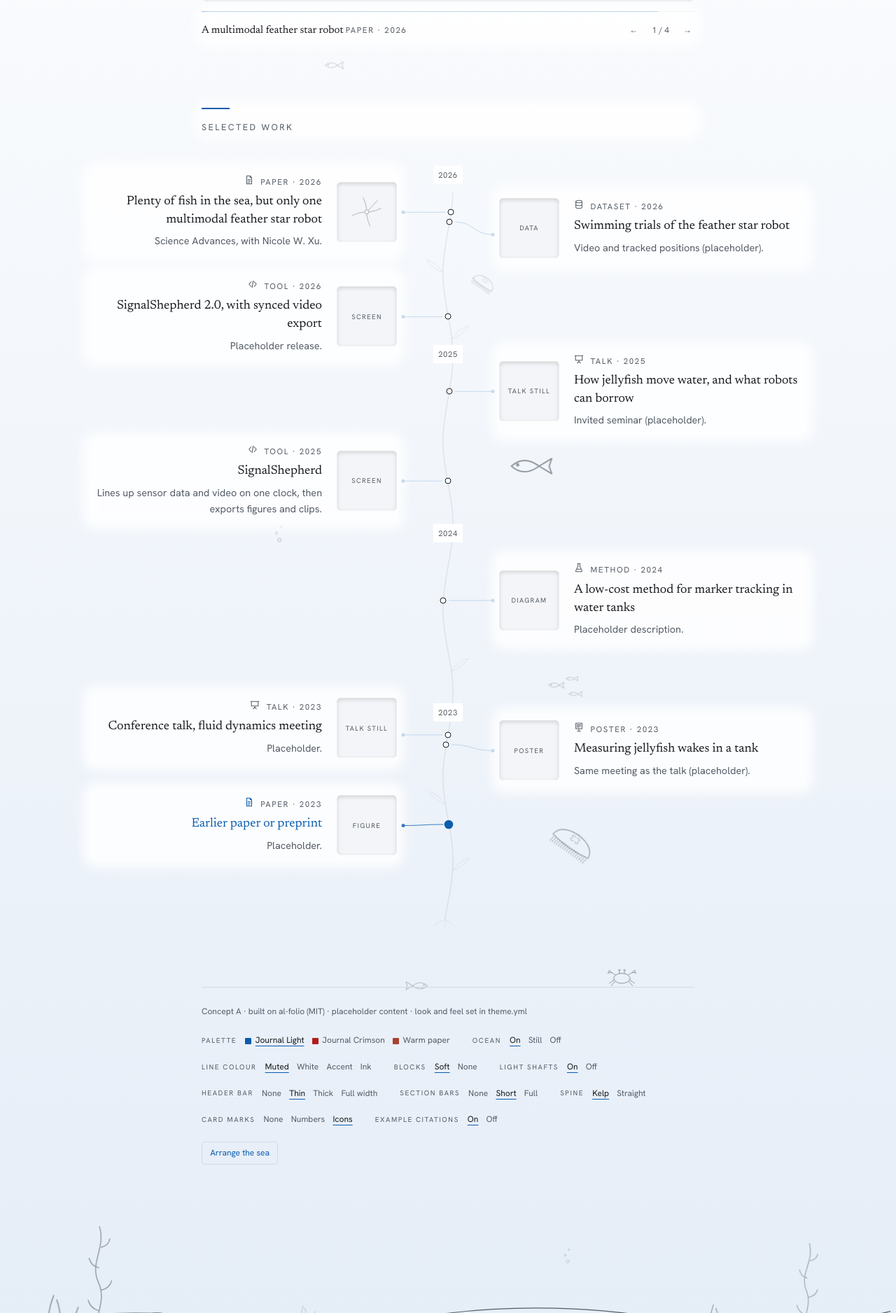
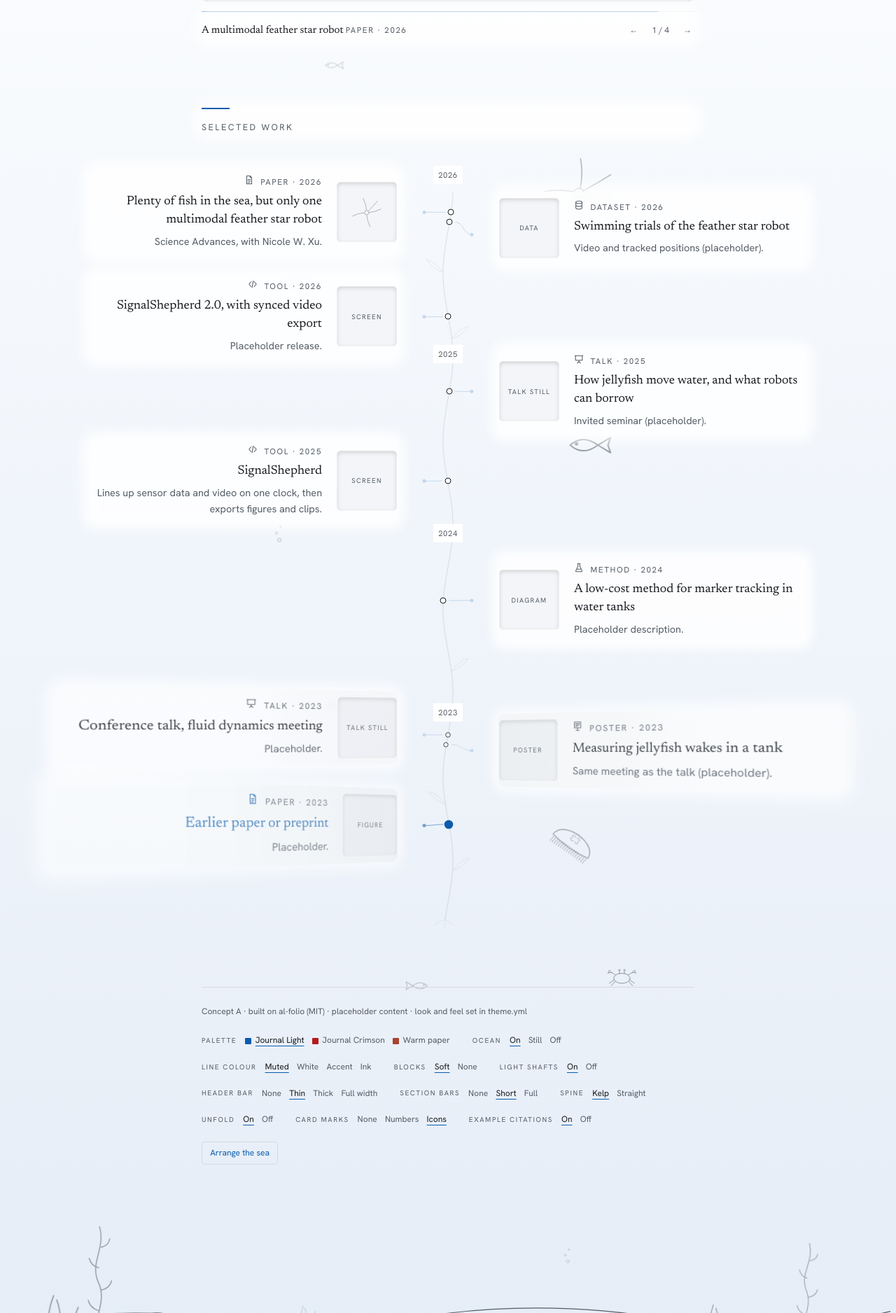
Before and after one commit to Parker-McDonnell/Parker-McDonnell.github.io, a Jekyll site: the page concepts/ma-slideshow/index.html, which Jekyll copies as it is, in a window 1280 px wide. Shown: the part 985-2861 px from the top of the page at 70% size. Built offline with Jekyll 4.4.1, drawn with Linux system fonts in a browser that asks for light colours.

Commit message:
Slideshow concept: the timeline unfolds as you scroll (cards swing open from the spine, the stalk grows); no soft ground round the QR codes
Co-Authored-By: Claude Opus 5.5 <noreply@anthropic.com>

```diff
--- a/concepts/ma-slideshow/index.html
+++ b/concepts/ma-slideshow/index.html
@@ -108,7 +108,7 @@ body { overflow-x: clip; background: var(--paper); color: var(--ink); font: 400
 @media (prefers-color-scheme: dark) { :root:not([data-theme="light"]) { --rim: rgba(255, 255, 255, .22); } }
 :root[data-theme="dark"] { --rim: rgba(255, 255, 255, .22); }
 :root[data-ocean="on"][data-blocks="soft"] :is(.feed a, .intro h1, .intro p, .view p:not(.feed p), .eyebrow, .page-title, .byline, .lede, h2,
-  .facts, .findings, .links, .qr, .related a, .caption, .mentions) {
+  .facts, .findings, .links, .related a, .caption, .mentions) {
   background: var(--veil); box-shadow: 0 0 16px 10px var(--veil); border-radius: 10px;
   -webkit-backdrop-filter: blur(6px); backdrop-filter: blur(6px); }
 .wrap { max-width: var(--col); margin: 0 auto; padding-left: max(16px, env(safe-area-inset-left, 0px)); padding-right: max(16px, env(safe-area-inset-right, 0px)); padding-block: 0 6rem; }
@@ -196,11 +196,11 @@ button:hover { color: var(--shu); }
 .works.center .ct { display: block; position: absolute; inset: 0; pointer-events: none; }
 .ct::before { content: ""; position: absolute; top: 0; bottom: 0; left: var(--spine); border-left: 1px solid var(--rule); }
 .ct-lines { position: absolute; inset: 0; width: 100%; height: 100%; overflow: visible; }
-.ct-lines g { opacity: .2; transition: opacity .4s ease; }
-.ct-lines g.on { opacity: .8; }
+.ct-lines g { opacity: calc(.2 * var(--u, 1)); transition: opacity .4s ease; }
+.ct-lines g.on { opacity: calc(.8 * var(--u, 1)); }
 .ct-lines path { fill: none; stroke: var(--shu); stroke-width: 1; }
 .ct-lines circle { fill: var(--shu); }
-.ct-node { position: absolute; left: var(--spine); width: 9px; height: 9px; padding: 0; border-radius: 50%; border: 1px solid var(--ink); background: var(--paper); transform: translate(-50%, -50%); pointer-events: auto; transition: transform .3s ease, background .3s ease, border-color .3s ease; }
+.ct-node { position: absolute; left: var(--spine); width: 9px; height: 9px; padding: 0; border-radius: 50%; border: 1px solid var(--ink); background: var(--paper); transform: translate(-50%, -50%) scale(var(--u, 1)); pointer-events: auto; transition: transform .3s ease, background .3s ease, border-color .3s ease; }
 .ct-node::before { content: ""; position: absolute; inset: -8px; }
 .ct-node:hover, .ct-node:focus-visible, .ct-node.on { background: var(--shu); border-color: var(--shu); transform: translate(-50%, -50%) scale(1.4); outline: none; }
 .ct-year { position: absolute; left: var(--spine); transform: translate(-50%, -50%); padding: .2rem .45rem; background: var(--paper); font-size: .7rem; color: var(--mute); font-variant-numeric: tabular-nums; letter-spacing: .06em; }
@@ -214,6 +214,16 @@ button:hover { color: var(--shu); }
 /* the spine as a kelp stalk (theme.yml, timeline.spine: kelp) replaces the straight line */
 .ct-lines .lanes path { fill: none; stroke: var(--mute); stroke-width: 1.25; opacity: .55; }
 .works.stem .ct::before { display: none; }
+/* unfolding (theme.yml, timeline.unfold): each card is hinged on its spine side and swings open as it comes up the
+   screen, a shadow in the fold lifting as it opens; the stalk's leaves open as it grows past them */
+.works.unfold .feed li { --hinge: 100%; --swing: 92deg; }
+.works.unfold .feed li.r { --hinge: 0%; --swing: -92deg; }
+.works.unfold .feed li > a { position: relative; transform-origin: var(--hinge) 50%;
+  transform: perspective(900px) rotateY(calc((1 - var(--u, 1)) * var(--swing))); opacity: calc(.1 + .9 * var(--u, 1)); }
+.works.unfold .feed li > a::after { content: ""; position: absolute; inset: 0; border-radius: inherit; pointer-events: none;
+  background: linear-gradient(to right, rgba(0, 0, 0, .14), transparent 70%); opacity: calc(1 - var(--u, 1)); }
+.works.unfold .feed li.l > a::after { background: linear-gradient(to left, rgba(0, 0, 0, .14), transparent 70%); }
+.works.unfold .ct-lines .lanes path.leaf { transition: opacity .8s ease; }
 .ct-lines .lanes path.stem { stroke-width: 1.4; opacity: .6; }
 .ct-lines .lanes path.leaf { stroke-width: 1; opacity: .45; }
 /* work pages */
@@ -494,7 +504,7 @@ sigshep</div>
 const site = (() => {
   const defaults = {
     slideshow: { seconds_per_slide: 6, autoplay: true, resume_after_touch_seconds: 4 },
-    timeline: { spine: 'kelp', space_per_year: '16rem', marks: 'icon' },
+    timeline: { spine: 'kelp', space_per_year: '16rem', marks: 'icon', unfold: true },
     citation_map: { demo: true },
     ocean: { enabled: true, motion: true, light_shafts: true, blocks: 'soft', line_color: 'muted' },
     qr: { site_url: '' },
@@ -1201,6 +1211,7 @@ site.use(cfg => {
     const style = cfg.timeline?.marks || 'icon';
     perYear = parseFloat(cfg.timeline?.space_per_year) || 16;
     stem = cfg.timeline?.spine !== 'straight';
+    folding = cfg.timeline?.unfold !== false;
     for (const w of works) {
       // the work's mark in its card, before "Paper · 2026"
       w.li.querySelector('.wm')?.remove();
@@ -1241,6 +1252,7 @@ site.use(cfg => {
     years.forEach(([yr, s]) => s.style.top = at(yr + 1) + 'px');
     geo = { height, spineX, wob, tops: works.map(w => at(w.d)) };
     draw();
+    unfold();
   }
 
   function draw() {
@@ -1251,13 +1263,13 @@ site.use(cfg => {
       const { spineX: x, wob, height: h, tops } = geo, tip = Math.max(0, Math.min(...tops) - 30);
       let d = `M${x + wob(h)} ${h}`;
       for (let y = h - 8; y > tip; y -= 8) d += ` L${(x + wob(y)).toFixed(1)} ${y}`;
-      lines += `<path class="stem" d="${d}"/>`;
-      lines += `<path class="leaf" d="M${x + wob(h)} ${h} q-10 2 -16 9 M${x + wob(h)} ${h} q9 3 14 10 M${x + wob(h)} ${h} q1 6 -2 11"/>`;
+      lines += `<path class="stem" pathLength="1" d="${d}"/>`;
+      lines += `<path class="leaf" data-y="${h}" d="M${x + wob(h)} ${h} q-10 2 -16 9 M${x + wob(h)} ${h} q9 3 14 10 M${x + wob(h)} ${h} q1 6 -2 11"/>`;
       let side = 1;
       for (let y = h - 70; y > tip + 40; y -= 95) {
         if (tops.some(n => Math.abs(n - y) < 26)) continue;
         const sx = x + wob(y), s = side;
-        lines += `<path class="leaf" d="M${sx} ${y} q${14 * s} -4 ${24 * s} -18 q${-12 * s} 2 ${-24 * s} 18"/>`;
+        lines += `<path class="leaf" data-y="${y}" d="M${sx} ${y} q${14 * s} -4 ${24 * s} -18 q${-12 * s} 2 ${-24 * s} 18"/>`;
         side = -side;
       }
     }
@@ -1273,6 +1285,23 @@ site.use(cfg => {
     });
   }
 
+  // Unfolding (timeline.unfold): as each work comes up the screen its card swings open from the spine like a folded
+  // sheet, its curve and node coming with it (--u runs 0 to 1), and the stalk grows down ahead of the reader, opening
+  // its leaves as it reaches them. Everything is simply open for viewers who ask for less motion, or with the sea still.
+  function unfold() {
+    if (!geo) return;
+    const on = folding && !still.matches && document.documentElement.dataset.oceanMotion !== 'off';
+    wrap.classList.toggle('unfold', on);
+    const box = ct.getBoundingClientRect(), edge = innerHeight * .92;
+    works.forEach((w, i) => {
+      const u = on ? Math.min(1, Math.max(0, (edge - w.li.getBoundingClientRect().top) / (innerHeight * .3))) : 1;
+      for (const el of [w.li, nodes[i], curves[i]]) el.style.setProperty('--u', u.toFixed(3));
+    });
+    const reach = edge - box.top, grown = on ? Math.min(1, Math.max(0, reach / geo.height)) : 1;
+    const stalk = lanesG.querySelector('.stem');
+    if (stalk) Object.assign(stalk.style, { strokeDasharray: `${grown} 1`, strokeDashoffset: -(1 - grown) });
+    lanesG.querySelectorAll('.leaf').forEach(l => { l.style.opacity = !on || +l.dataset.y < reach ? '' : 0; });
+  }
   function mark(n) {
     if (n === active) return;
     active = n;
@@ -1298,7 +1327,7 @@ site.use(cfg => {
 
   site.use(render);
   let raf = 0;
-  addEventListener('scroll', () => { raf ||= requestAnimationFrame(() => { raf = 0; update(); }); }, { passive: true });
+  addEventListener('scroll', () => { raf ||= requestAnimationFrame(() => { raf = 0; update(); unfold(); }); }, { passive: true });
   addEventListener('resize', () => { place(); update(); });
   document.fonts.ready.then(place);
   update();
@@ -1336,6 +1365,7 @@ site.use(cfg => {
       group('Header bar', [['None', 'none'], ['Thin', 'thin'], ['Thick', 'thick'], ['Full width', 'band']], cfg.accent_bars.header, v => site.set({ accent_bars: { header: v } })),
       group('Section bars', [['None', 'none'], ['Short', 'short'], ['Full', 'full']], cfg.accent_bars.sections, v => site.set({ accent_bars: { sections: v } })),
       group('Spine', [['Kelp', 'kelp'], ['Straight', 'straight']], cfg.timeline.spine, v => site.set({ timeline: { spine: v } })),
+      group('Unfold', [['On', true], ['Off', false]], cfg.timeline.unfold !== false, v => site.set({ timeline: { unfold: v } })),
       group('Card marks', [['None', 'dot'], ['Numbers', 'number'], ['Icons', 'icon']], cfg.timeline.marks, v => site.set({ timeline: { marks: v } })),
       group('Example citations', [['On', true], ['Off', false]], cfg.citation_map.demo, v => site.set({ citation_map: { demo: v } })),
     );
--- a/concepts/ma-slideshow/theme.yml
+++ b/concepts/ma-slideshow/theme.yml
@@ -66,6 +66,7 @@ timeline:
   spine: kelp                         # kelp (a swaying stalk with leaves, rising from a holdfast) or straight
   space_per_year: 16rem               # the height one year takes, so gaps in time show as gaps on the page
   marks: icon                         # in each card: icon (one per kind of work), number (like a reference list) or dot (none)
+  unfold: true                        # cards swing open from the spine like folded paper as they come up the screen, and the stalk grows
 
 citation_map:
   demo: true                          # show made-up citing papers, marked "Example", until real ones exist
```
Also changed, not shown: other parts of concepts/ma-slideshow/index.html (+1 -1 lines), HANDOFF.md (+1 -0 lines).
